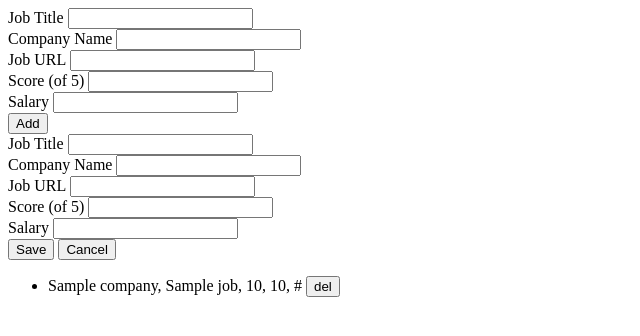
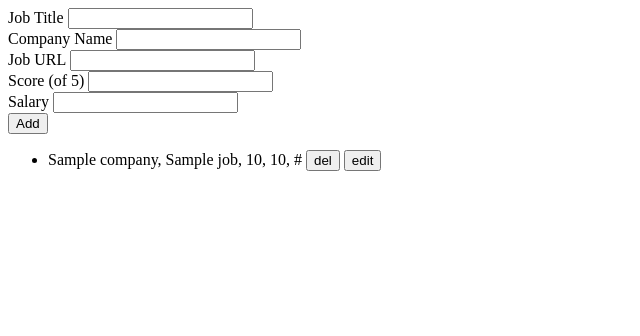
Before and after one commit to Tuoris/job_records, a Flask app: template templates/index.html in a window 1280 px wide. Shown: the top 336 px of the page, without its empty margins (0-640 px from the left). Run offline with Flask 2, Linux system fonts and the light colour scheme; the template is opened without the code that fills it: most values are stand-ins (such as "Sample title", 1, 10 or a date in 2020).

Commit message:
Prepare job record editing: add form filling

```diff
--- /dev/null
+++ b/static/css/style.css
@@ -0,0 +1,3 @@
+.hidden {
+    display: none;
+}
--- a/static/js/main.js
+++ b/static/js/main.js
@@ -12,6 +12,22 @@
 
     xhr.open("GET", '/get_record?' + query, true);
     xhr.send(null);
+
+};
+
+var edit_record = function(record_id) {
+    var edit_form = document.getElementsByClassName('edit_record')[0];
+    var add_form = document.getElementsByClassName('add_record')[0];
+    edit_form.classList.remove('hidden');
+    add_form.classList.add('hidden');
+
+    fetch_record(
+        record_id,
+        function (record) {
+            fill_form(edit_form, record);
+        }
+    );
+
 
 };
 
@@ -30,3 +46,26 @@
         }
     }
 };
+
+var isEmpty = function (obj) {
+    for(var prop in obj) {
+        if(obj.hasOwnProperty(prop))
+            return false;
+    }
+    return JSON.stringify(obj) === JSON.stringify({});
+}
+
+var fill_form = function(form, data) {
+
+    if (!data || isEmpty(data)) {
+        return;
+    }
+
+    var inputs = form.elements;
+    for (var i = 0; i < inputs.length; i++) {
+        var property = inputs[i].name;
+        if (data.hasOwnProperty(property)) {
+            inputs[i].value = data[property];
+        }
+    }
+}
--- a/templates/index.html
+++ b/templates/index.html
@@ -5,9 +5,10 @@
     <meta name="viewport" content="width=device-width, initial-scale=1.0">
     <meta http-equiv="X-UA-Compatible" content="ie=edge">
     <title>Job Records</title>
+    <link rel="stylesheet" href="{{ url_for('static', filename='css/style.css') }}">
 </head>
 <body>
-    <form action="/add_record" method="post">
+    <form class="add_record" action="/add_record" method="post">
         <label for="">Job Title</label>
         <input type="text" name="job_title">
         <br>
@@ -50,6 +51,7 @@
             {{ job['company'] }}, {{ job['job_title'] }}, {{ job['salary'] }},
             {{ job['score'] }}, {{ job['job_url'] }}
             <button onclick="delete_record({{ job['id'] }})">del</button>
+            <button onclick="edit_record({{ job['id'] }})">edit</button>
         </li>
         {% endfor %}
     </ul>
```
